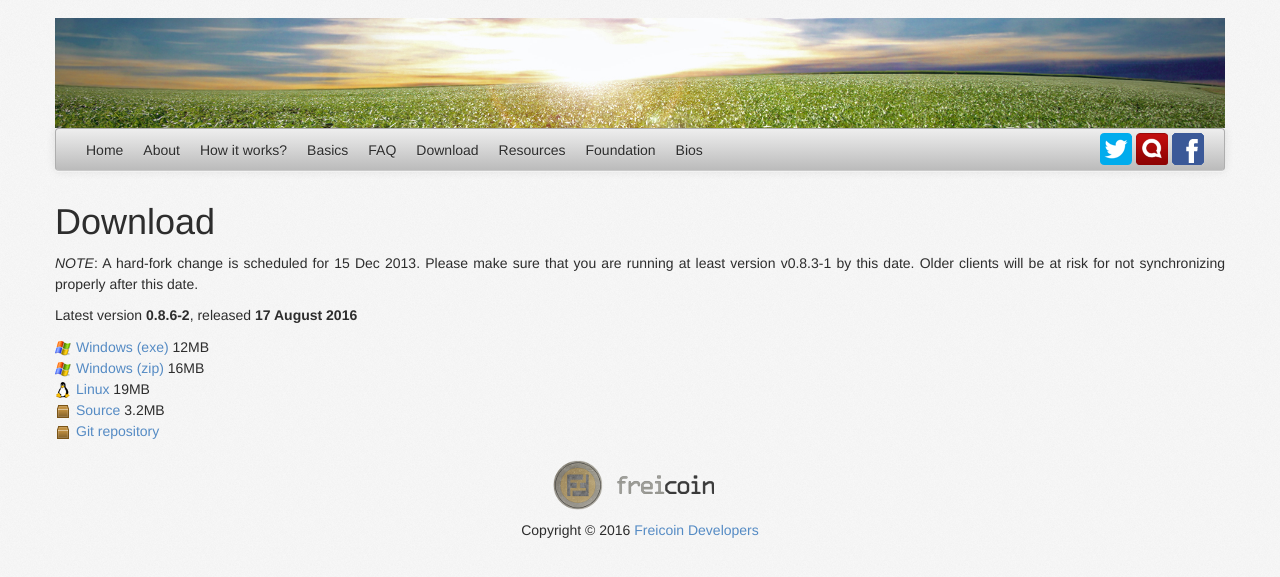
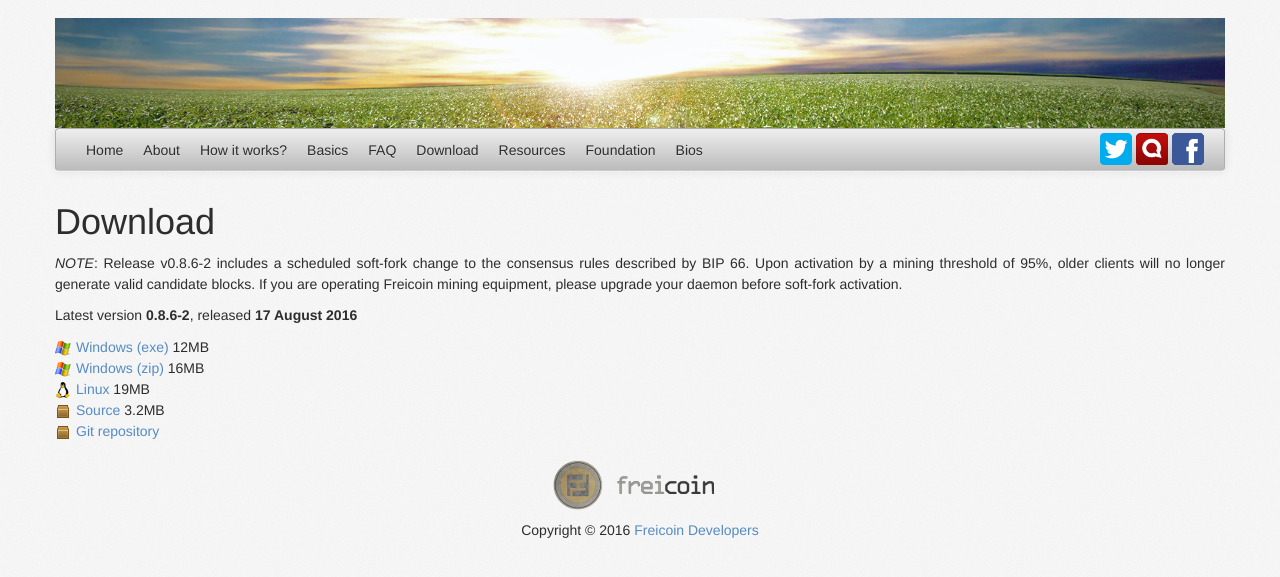
Before and after one commit to freicoin/freico.in, a Jekyll site: the page built from download/index.md, in a window 1280 px wide. Shown: the top 577 px of the page. Built offline with Jekyll 4.4.1, drawn with Linux system fonts in a browser that asks for light colours; nearby versions of some CDN libraries; some web fonts are replaced; comment, search, counter and statistics services are not loaded.

Commit message:
Update fork warning to describe the BIP 66 soft-fork deployed in version v0.8.6-2.

```diff
--- a/download/index.md
+++ b/download/index.md
@@ -7,7 +7,7 @@
 
 <h1>Download</h1>
 
-*NOTE*: A hard-fork change is scheduled for 15 Dec 2013. Please make sure that you are running at least version v0.8.3-1 by this date. Older clients will be at risk for not synchronizing properly after this date.
+*NOTE*: Release v0.8.6-2 includes a scheduled soft-fork change to the consensus rules described by BIP 66. Upon activation by a mining threshold of 95%, older clients will no longer generate valid candidate blocks. If you are operating Freicoin mining equipment, please upgrade your daemon before soft-fork activation.
 
 Latest version <strong>{{ site.freicoin.version }}</strong>, released <strong>{{ site.freicoin.release_date|date:"%d %B %Y" }}</strong>
 
```
